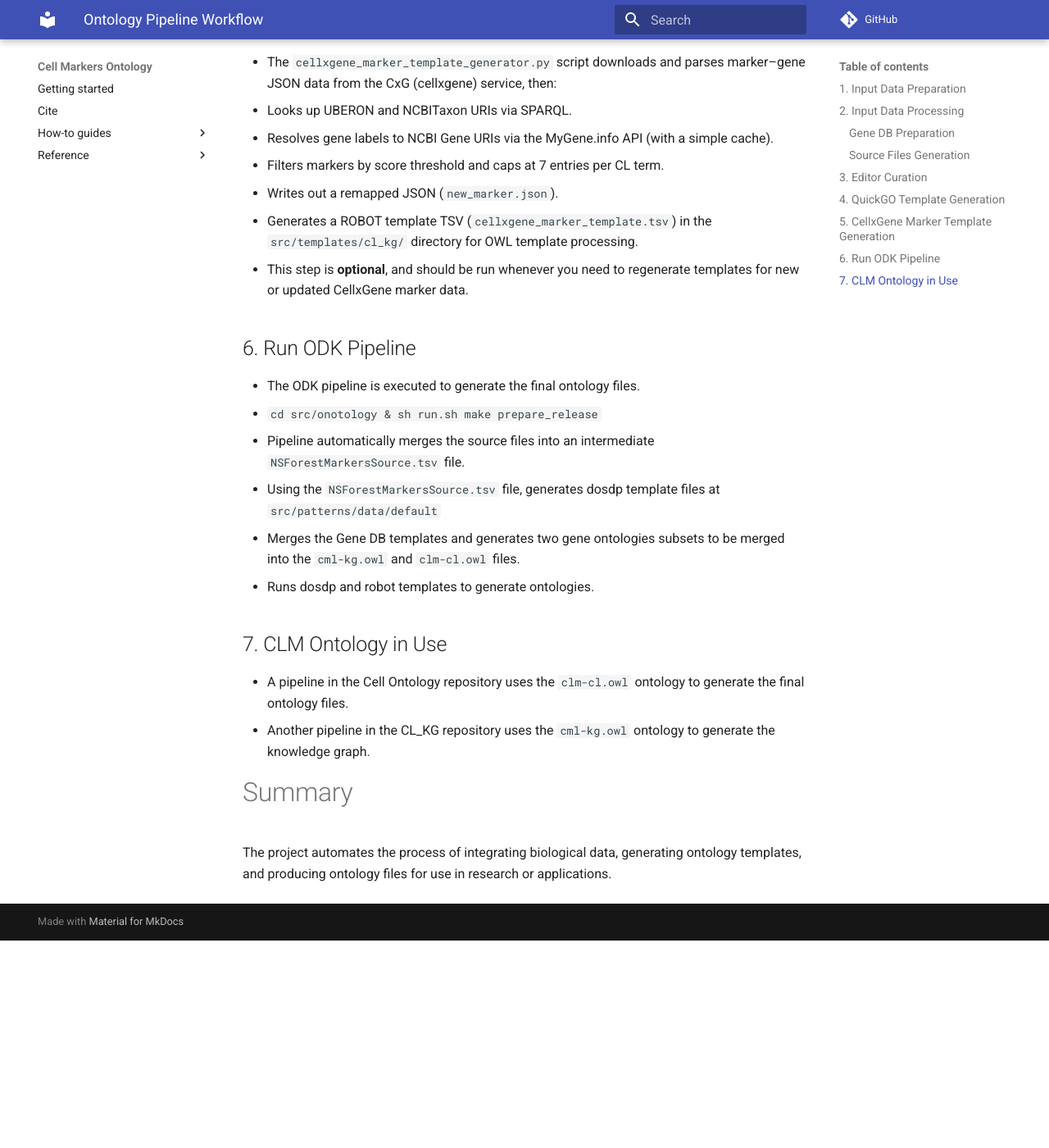
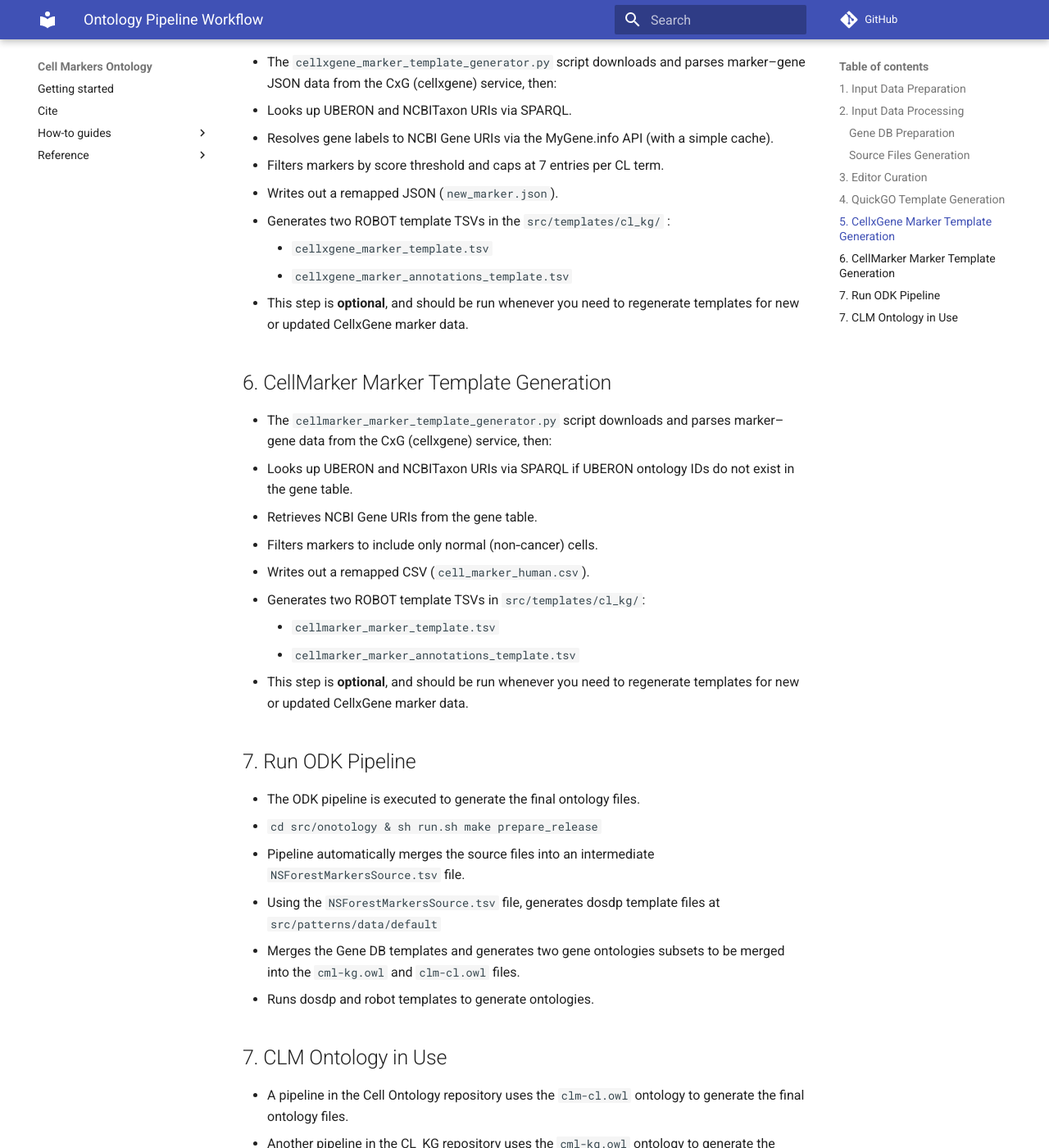
Before and after one commit to Cellular-Semantics/CellMark, an MkDocs documentation site: the page built from docs/pipeline_workflow.md, in a window 1280 px wide and 1400 px high, scrolled down 1577 px. Shown: the whole window at 82% size. Built offline with MkDocs 1.6.1 and Material for MkDocs 9.7.7, drawn with Linux system fonts in a browser that asks for light colours; comment, search, counter and statistics services are not loaded; before the commit the page ends 2724 px from its top, so only the background shows below that.

Commit message:
Update pipeline_workflow.md

```diff
--- a/docs/pipeline_workflow.md
+++ b/docs/pipeline_workflow.md
@@ -37,11 +37,23 @@ Workflow for the Cell Markers Ontology (CLM) pipeline, detailing the steps invol
   2. Resolves gene labels to NCBI Gene URIs via the MyGene.info API (with a simple cache).
   3. Filters markers by score threshold and caps at 7 entries per CL term.
   4. Writes out a remapped JSON (`new_marker.json`).
-  5. Generates a ROBOT template TSV (`cellxgene_marker_template.tsv`) in the `src/templates/cl_kg/` directory for OWL template processing.
+  5. Generates two ROBOT template TSVs in the `src/templates/cl_kg/` :
+    - `cellxgene_marker_template.tsv`
+    - `cellxgene_marker_annotations_template.tsv`
 - This step is **optional**, and should be run whenever you need to regenerate templates for new or updated CellxGene marker data.
 
+## 6. CellMarker Marker Template Generation
+- The `cellmarker_marker_template_generator.py` script downloads and parses marker–gene data from the CxG (cellxgene) service, then:
+  1. Looks up UBERON and NCBITaxon URIs via SPARQL if UBERON ontology IDs do not exist in the gene table.
+  2. Retrieves NCBI Gene URIs from the gene table.
+  3. Filters markers to include only normal (non‑cancer) cells.
+  4. Writes out a remapped CSV (`cell_marker_human.csv`).
+  5. Generates two ROBOT template TSVs in `src/templates/cl_kg/`:
+     - `cellmarker_marker_template.tsv`
+     - `cellmarker_marker_annotations_template.tsv`
+- This step is **optional**, and should be run whenever you need to regenerate templates for new or updated CellxGene marker data.
 
-## 6. Run ODK Pipeline
+## 7. Run ODK Pipeline
 
 - The ODK pipeline is executed to generate the final ontology files.
 - `cd src/onotology & sh run.sh make prepare_release`
```
